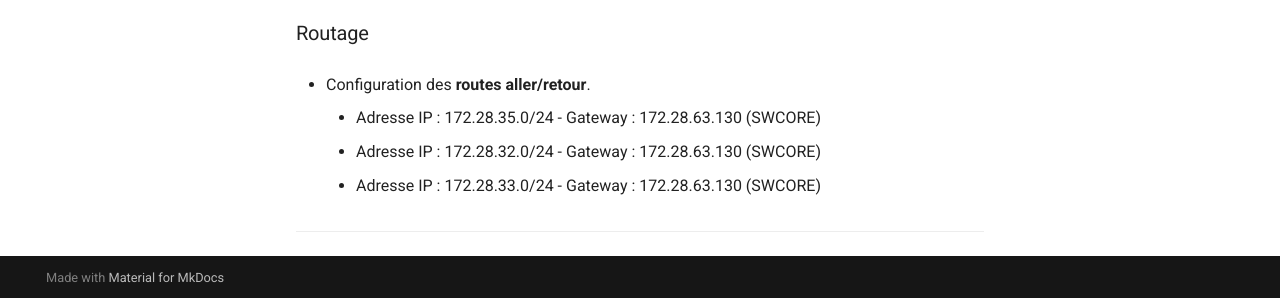
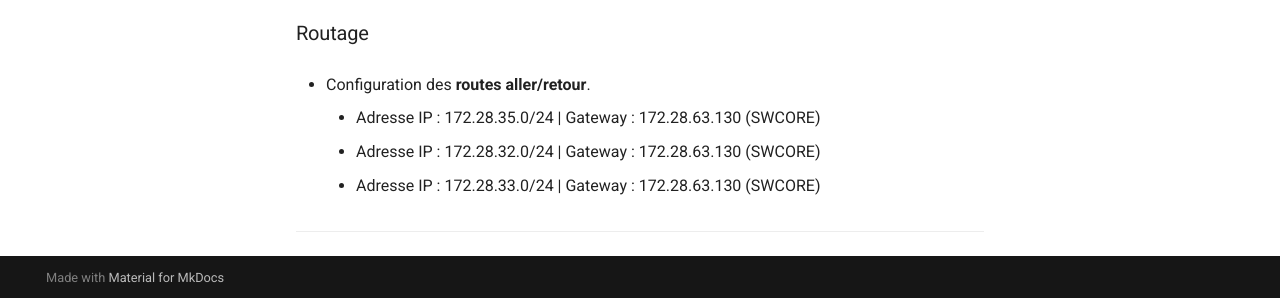
Before and after one commit to Sym-0ne/sport-ludique-Chartres, an MkDocs documentation site: the page built from docs/Pare-feux/opnsense.md, in a window 1280 px wide and 900 px high, scrolled down 1039 px. Shown: the part 599-897 px from the top of the window. Built offline with MkDocs 1.6.1 and Material for MkDocs 9.7.7, drawn with Linux system fonts in a browser that asks for light colours.

Commit message:
Modif doc

```diff
--- a/docs/Pare-feux/opnsense.md
+++ b/docs/Pare-feux/opnsense.md
@@ -55,8 +55,8 @@
 
 * Configuration des **routes aller/retour**.
 
-    * Adresse IP : 172.28.35.0/24 - Gateway : 172.28.63.130 (SWCORE)
-    * Adresse IP : 172.28.32.0/24 - Gateway : 172.28.63.130 (SWCORE)
-    * Adresse IP : 172.28.33.0/24 - Gateway : 172.28.63.130 (SWCORE)
+    * Adresse IP : 172.28.35.0/24 | Gateway : 172.28.63.130 (SWCORE)
+    * Adresse IP : 172.28.32.0/24 | Gateway : 172.28.63.130 (SWCORE)
+    * Adresse IP : 172.28.33.0/24 | Gateway : 172.28.63.130 (SWCORE)
 
 ---
```
